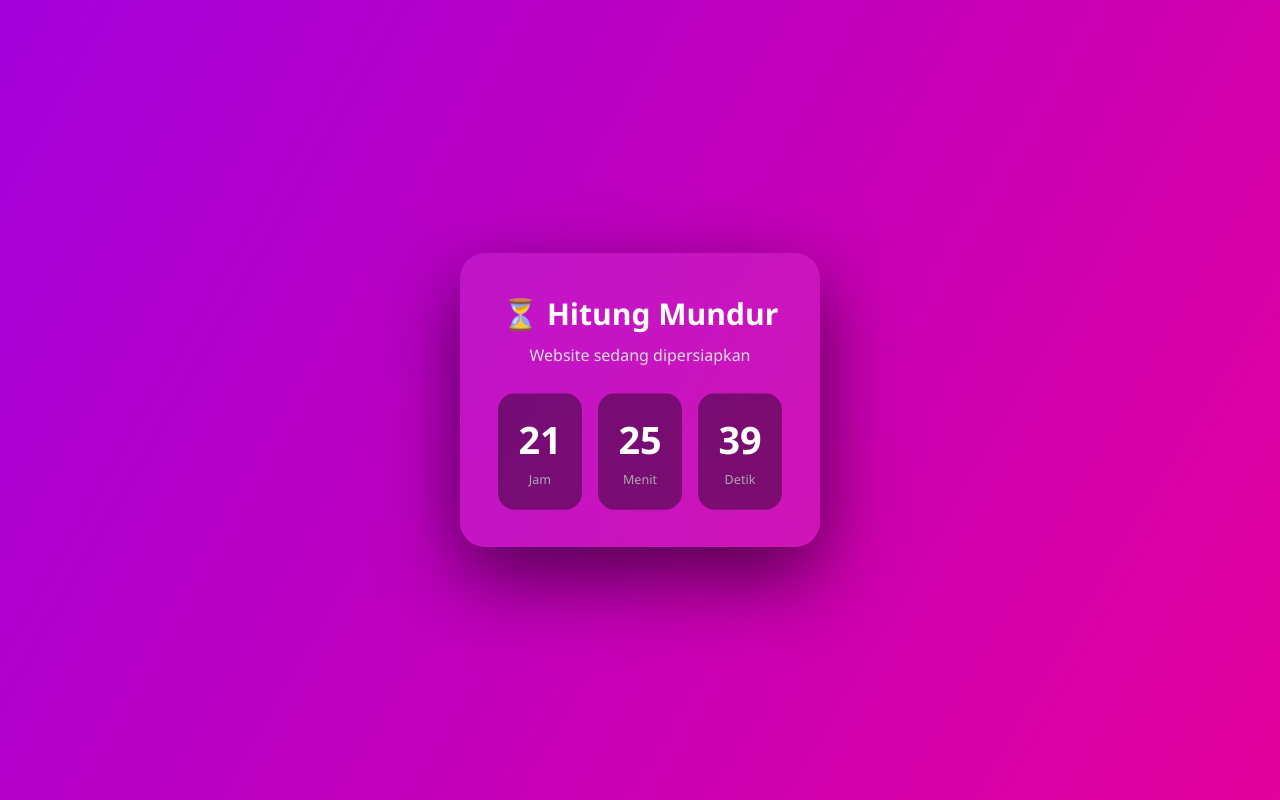
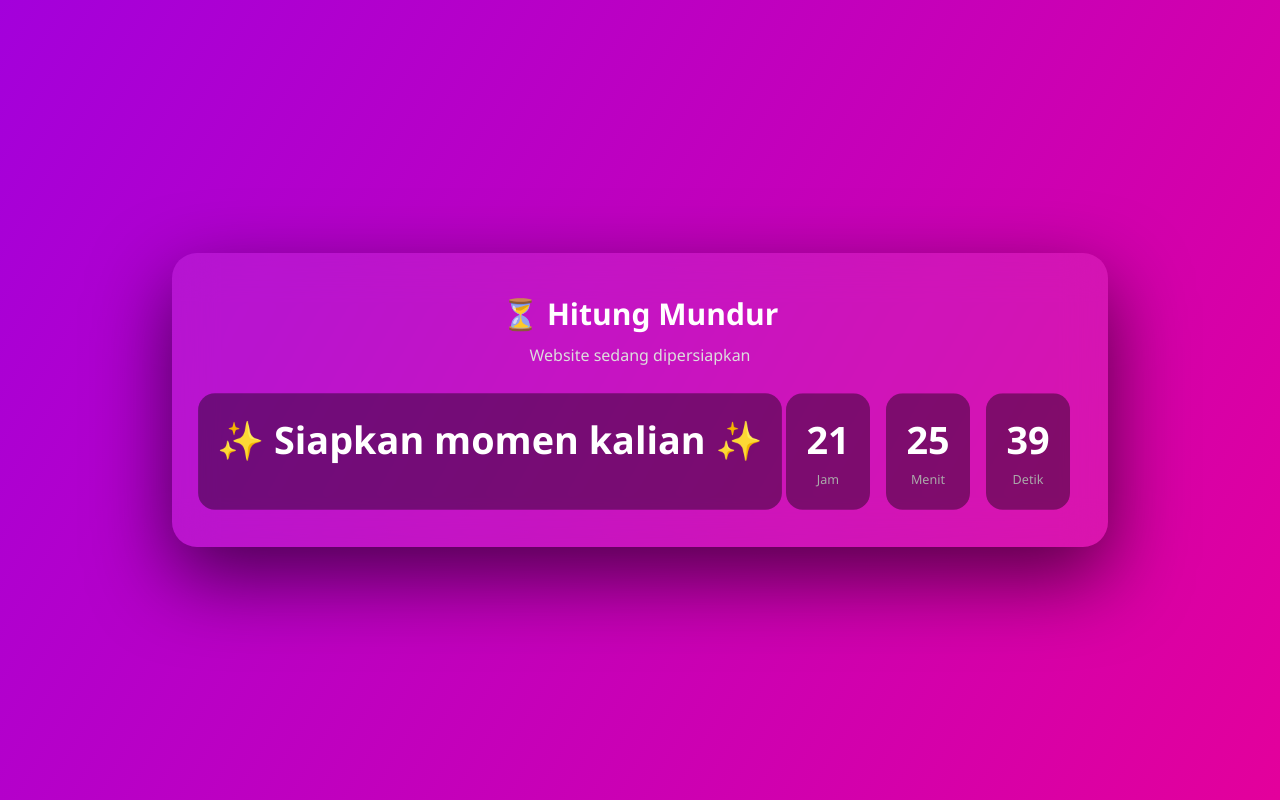
Before and after one commit to Wordspace1/wordupdate1, a plain HTML site: page index.html in a window 1280 px wide. Drawn offline with Linux system fonts and the light colour scheme.

Commit message:
Update index.html

```diff
--- a/index.html
+++ b/index.html
@@ -16,6 +16,10 @@
     <p>Website sedang dipersiapkan</p>
 
     <div class="timer">
+      <div class="prepare">
+  <span>✨ Siapkan momen kalian ✨</span>
+</div>
+
       <div><span id="h">00</span><small>Jam</small></div>
       <div><span id="m">00</span><small>Menit</small></div>
       <div><span id="s">00</span><small>Detik</small></div>
```
